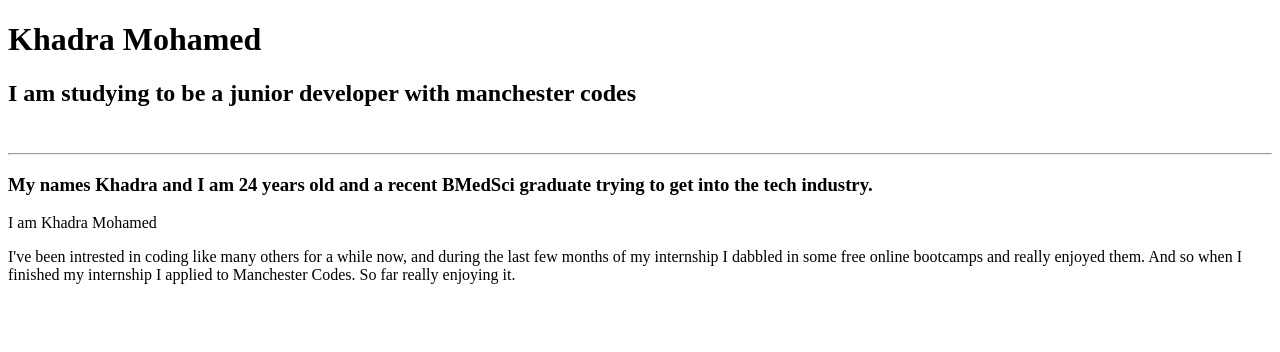
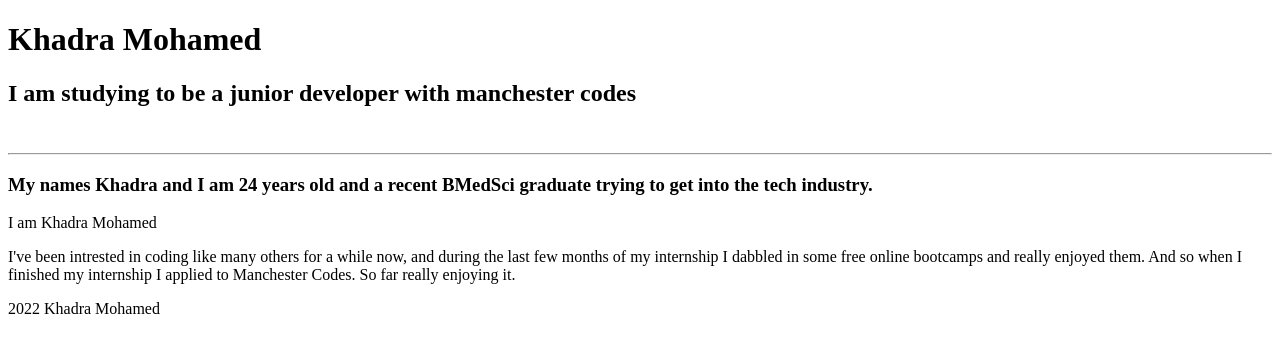
Before and after one commit to KhadraMohamed/Portfolio, a plain HTML site: page index.html in a window 1280 px wide. Drawn offline with Linux system fonts and the light colour scheme.

Commit message:
commiting index.html

```diff
--- a/index.html
+++ b/index.html
@@ -3,10 +3,15 @@
 <head>
     <title> Khadra Mohamed </title>
 </head>
-<body> <h1>Khadra Mohamed</h1>
+<body> <main>
+    <header>
+    <h1>Khadra Mohamed</h1>
     <h2>I am studying to be a junior developer with manchester codes</h2>
+    </header>
     <br />
     <hr />
     <h3>My names Khadra and I am 24 years old and a recent BMedSci graduate trying to get into the tech industry.</h3>
     <p>I am Khadra Mohamed</p>
     <p>I've been intrested in coding like many others for a while now, and during the last few months of my internship I dabbled in some free online bootcamps and really enjoyed them. And so when I finished my internship I applied to Manchester Codes. So far really enjoying it.</p>
+    <footer>2022 Khadra Mohamed</footer>
+</main>
```
